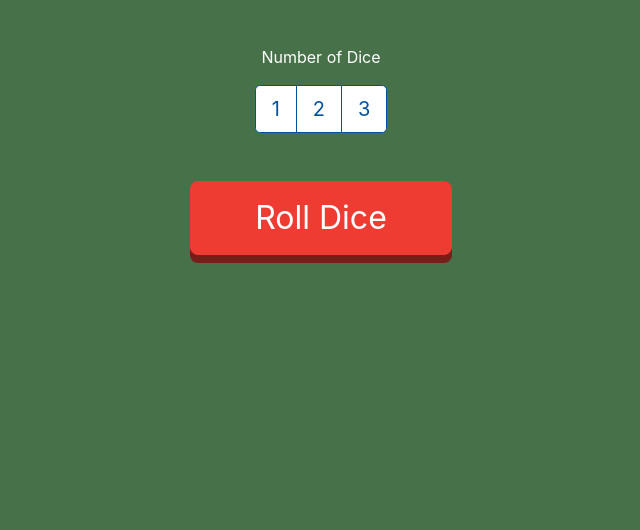
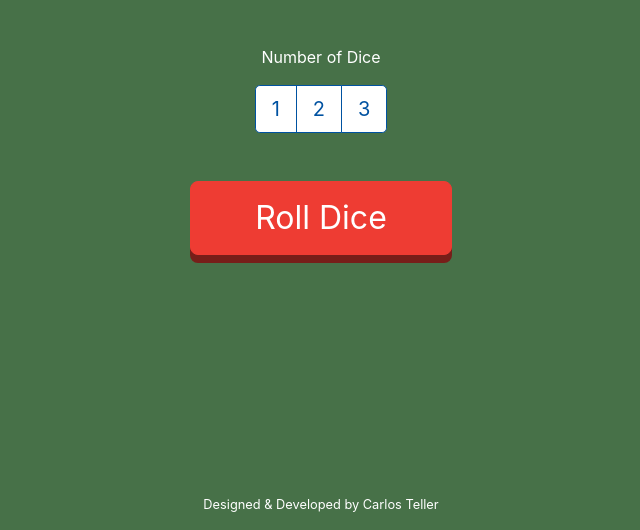
Before and after one commit to carloszteller/lcr-dice-roller, a plain HTML site: page index.html in a window 1280 px wide. Shown: the part 270-800 px from the top of the page, without its empty margins (319-959 px from the left). Drawn offline with Linux system fonts and the light colour scheme.

Commit message:
Added footer

```diff
--- a/index.html
+++ b/index.html
@@ -25,6 +25,7 @@
         </div>
         <button class="roll mb-5">Roll Dice</button>
         <div class="dice-container d-flex flex-row justify-content-center"></div>
+        <div class="footer fixed-bottom small text-center"><p>Designed & Developed by Carlos Teller</p></div>
     </div>
 
     <script src="js/jquery-3.4.1.min.js"></script>
```
